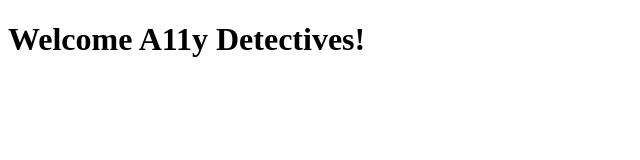
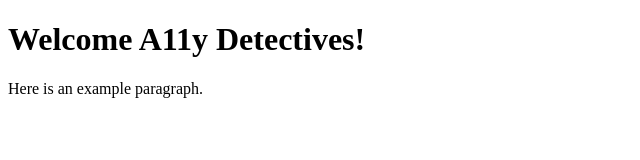
Before and after one commit to kelsS/a11ydetective, an Eleventy site: page src/index.md in a window 1280 px wide. Shown: the whole page, without its empty margins (0-640 px from the left). Built offline with nearby package versions, Linux system fonts and the light colour scheme; Eleventy itself is replaced by a stand-in of ours; files that its build step writes are made by us from their sources.

Commit message:
updated build

```diff
--- a/src/index.md
+++ b/src/index.md
@@ -4,3 +4,5 @@ title: Welcome A11y Detectives!
 ---
 
 # {{ title }}
+
+Here is an example paragraph.
```
Also changed, not shown: .eleventy.js, src/includes/layouts/base.njk (renamed from src/layouts/base.njk), 1 other file.
